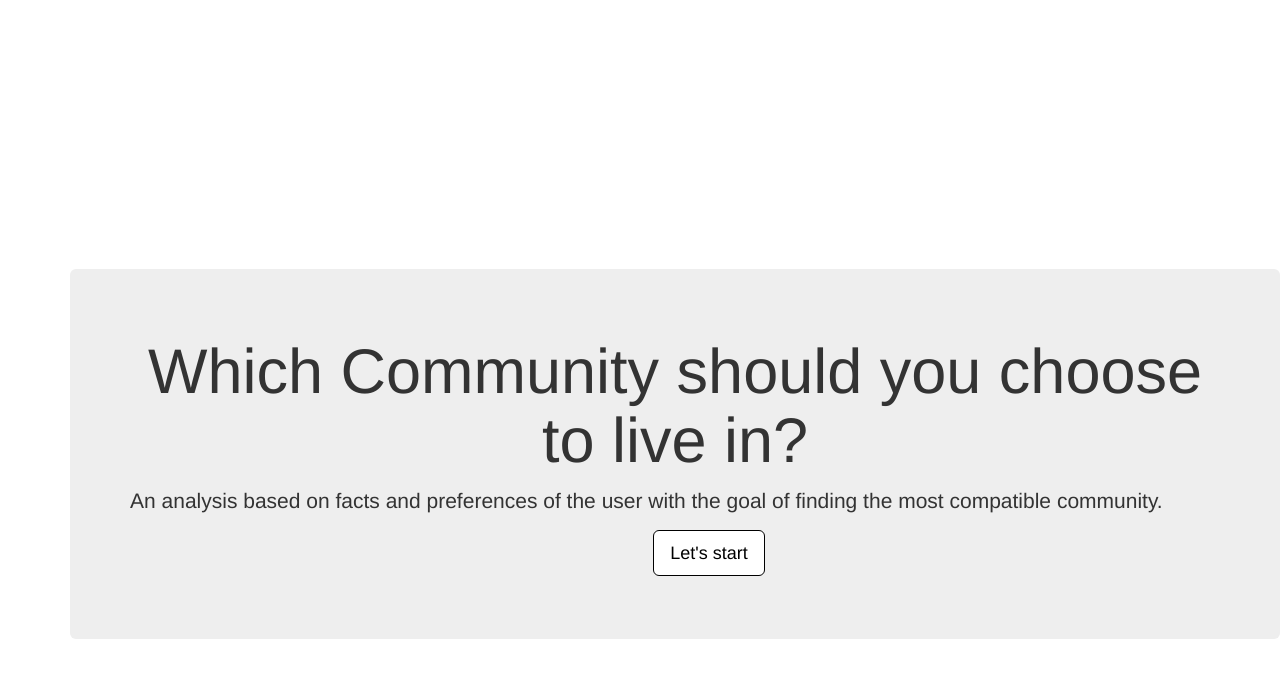
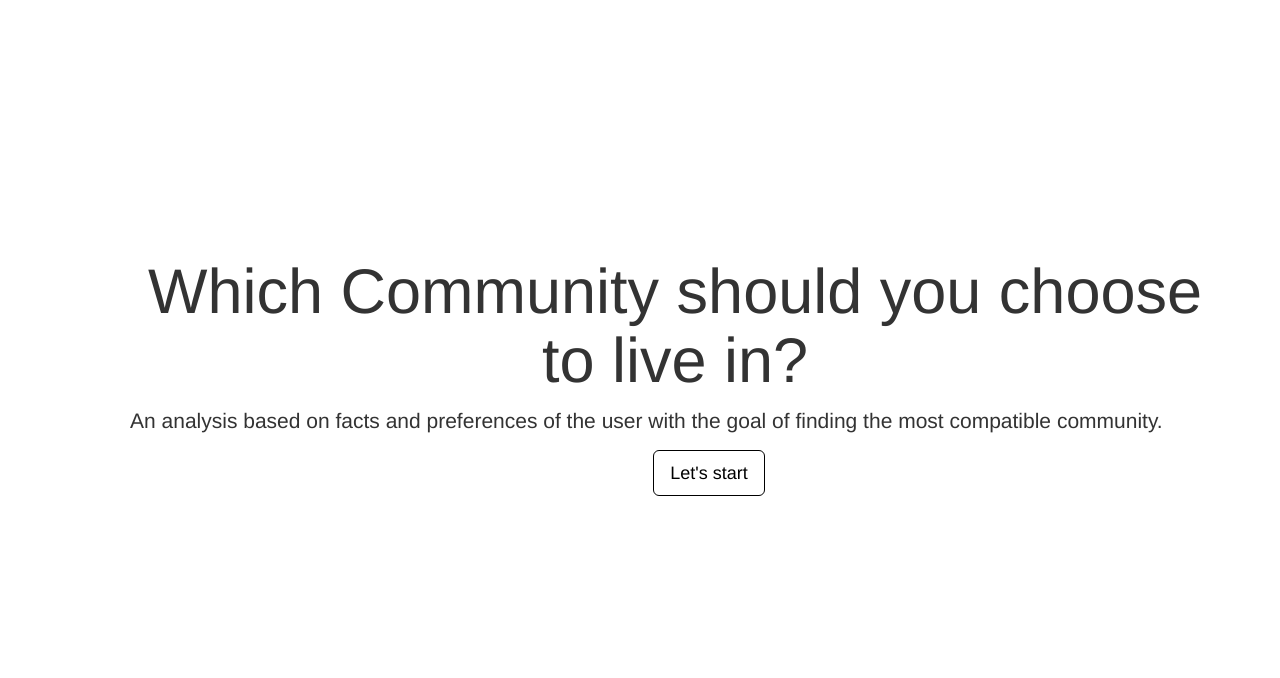
Before and after one commit to orzzzl/Community-Recommendation, a Django app: page /rcmfacts/ in a window 1280 px wide. Shown: the part 51-729 px from the top of the page. Run offline with Django 3.2, Linux system fonts and the light colour scheme; some libraries are stand-ins or nearby versions.

Commit message:
change some style

```diff
--- a/Website/community/rcmOnFacts/static/index.css
+++ b/Website/community/rcmOnFacts/static/index.css
@@ -5,7 +5,8 @@
 
 .inner {
     position: absolute;
-    top: 40%;
+    top: 30%;
+    background-color: white;
 }
 
 .btn {
```
